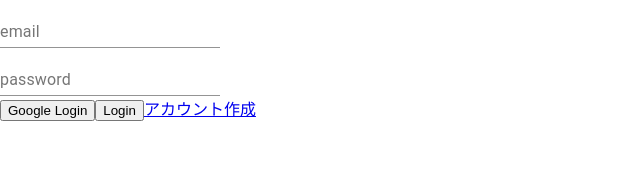
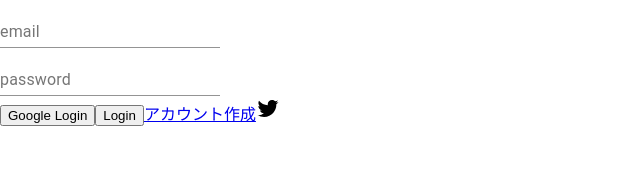
Before and after one commit to htkmnm/twitter_app_nuu, a React (Create React App) app: page / in a window 1280 px wide. Shown: the top 186 px of the page, without its empty margins (0-640 px from the left). Built offline with nearby package versions, Linux system fonts and the light colour scheme; no server answers.

Commit message:
icon作成

```diff
--- a/src/components/Login.tsx
+++ b/src/components/Login.tsx
@@ -4,9 +4,19 @@ import { useHistory, Link } from 'react-router-dom'
 import { googleLogin } from '../config/firebase';
 import firebase from '../config/firebase';
 import TextField from '@material-ui/core/TextField';
+import TwitterIcon from '@material-ui/icons/Twitter';
+import { makeStyles, createStyles, Theme } from '@material-ui/core/styles';
 
+const useStyles = makeStyles((theme: Theme) =>
+    createStyles({
+        root: {
+            color: theme.palette.text.primary,
+        },
+    }),
+);
 
 const Login = () => {
+    const classes = useStyles();
 
     const [email, setEmail] = useState('');
     const [password, setPassword] = useState('');
@@ -45,8 +55,10 @@ const Login = () => {
             <button onClick={handleGoogle}>Google Login</button>
             <button onClick={clickButton}>Login</button>
             <Link to='/Create'>アカウント作成</Link>
+            <TwitterIcon />
         </div>
+
+
     );
 };
-
 export default Login;
```
Also changed, not shown: 1 other file (tests, documents, lock files or other folders).
